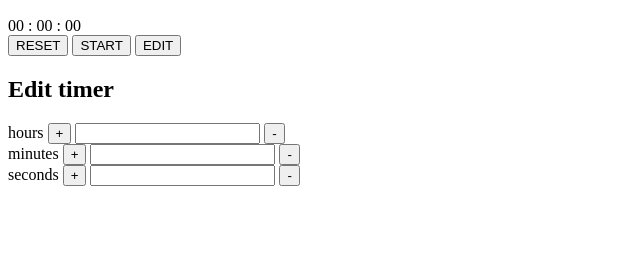
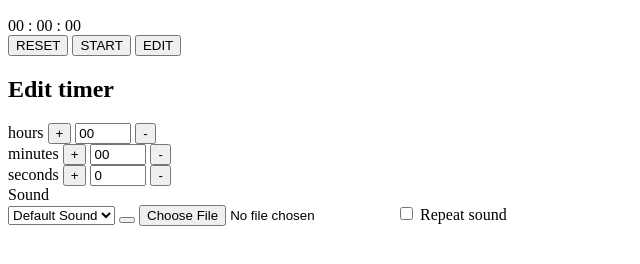
Before and after one commit to jaronah/Timer, a plain HTML site: page index.html in a window 1280 px wide. Shown: the part 50-314 px from the top of the page, without its empty margins (0-640 px from the left). Drawn offline with Linux system fonts and the light colour scheme.

Commit message:
rough HTML

```diff
--- a/index.html
+++ b/index.html
@@ -31,7 +31,7 @@
 
             <div class="btn-group">
                 <button class="btn btn-reset" id="btn-reset" type="reset">RESET</button>
-                <button class="btn btn-start" id="btn-start">START</button>
+                <button class="btn btn-start" id="btn-startOrPause">START</button>
                 <button class="btn btn-edit" id="btn-edit">EDIT</button>
             </div>
 
@@ -39,23 +39,68 @@
 
                 <h2>Edit timer</h2>
 
-                <div class="modal-edit__hours">
+                <div class="modal--edit__timeset">
+                    <div class="modal--edit__timeset-hours">
                         <span>hours</span>
                         <button class="btn" id="hours-increment">+</button>
-                    <input type="number">
+                        <input type="number"
+                               name="hours"
+                               min="0"
+                               max="23"
+                               value="00"
+                               onchange="leadingZeros(this)"
+                               onkeyup="leadingZeros(this)"
+                               onkeydown="leadingZeros(this)"
+                               onclick="leadingZeros(this)">
                         <button class="btn" id="hours-decrement">-</button>
                     </div>
-                <div class="modal-edit__minutes">
+
+                    <div class="modal--edit__timeset-minutes">
                         <span>minutes</span>
-                    <button class="btn" id="hours-increment">+</button>
-                    <input type="number">
-                    <button class="btn" id="hours-decrement">-</button>
+                        <button class="btn" id="minutes-increment">+</button>
+                        <input type="number"
+                               name="minutes"
+                               min="0"
+                               max="59"
+                               value="00"
+                               onchange="leadingZeros(this)"
+                               onkeyup="leadingZeros(this)"
+                               onkeydown="leadingZeros(this)"
+                               onclick="leadingZeros(this)">
+                        <button class="btn" id="minutes-decrement">-</button>
                     </div>
-                <div class="modal-edit__seconds">
+
+                    <div class="modal--edit__timeset-seconds">
                         <span>seconds</span>
-                    <button class="btn" id="hours-increment">+</button>
-                    <input type="number">
-                    <button class="btn" id="hours-decrement">-</button>
+                        <button class="btn" id="seconds-increment">+</button>
+                        <input type="number"
+                               name="seconds"
+                               min="0"
+                               max="59"
+                               value="0"
+                               onchange="leadingZeros(this)"
+                               onkeyup="leadingZeros(this)"
+                               onkeydown="leadingZeros(this)"
+                               onclick="leadingZeros(this)">
+                        <button class="btn" id="seconds-decrement">-</button>
+                    </div>
+                </div>
+
+
+                <span>Sound</span>
+
+                <div class="modal--edit__sound">
+                    <select name="sounds" id="select-sound">
+                        <option value="Default Sound">Default Sound</option>
+                    </select>
+
+                    <button class="btn btn--play" id="btn-playSound">
+
+                    </button>
+
+                    <input type="file" name="importSound" class="btn btn--file" id="btn-importSound">
+
+                    <input type="checkbox" name="repeat-sound" id="checkboxRepeatSound"> Repeat sound
                 </div>
 
             </div>
```
Lines whose indentation alone changed are shown as unchanged.
